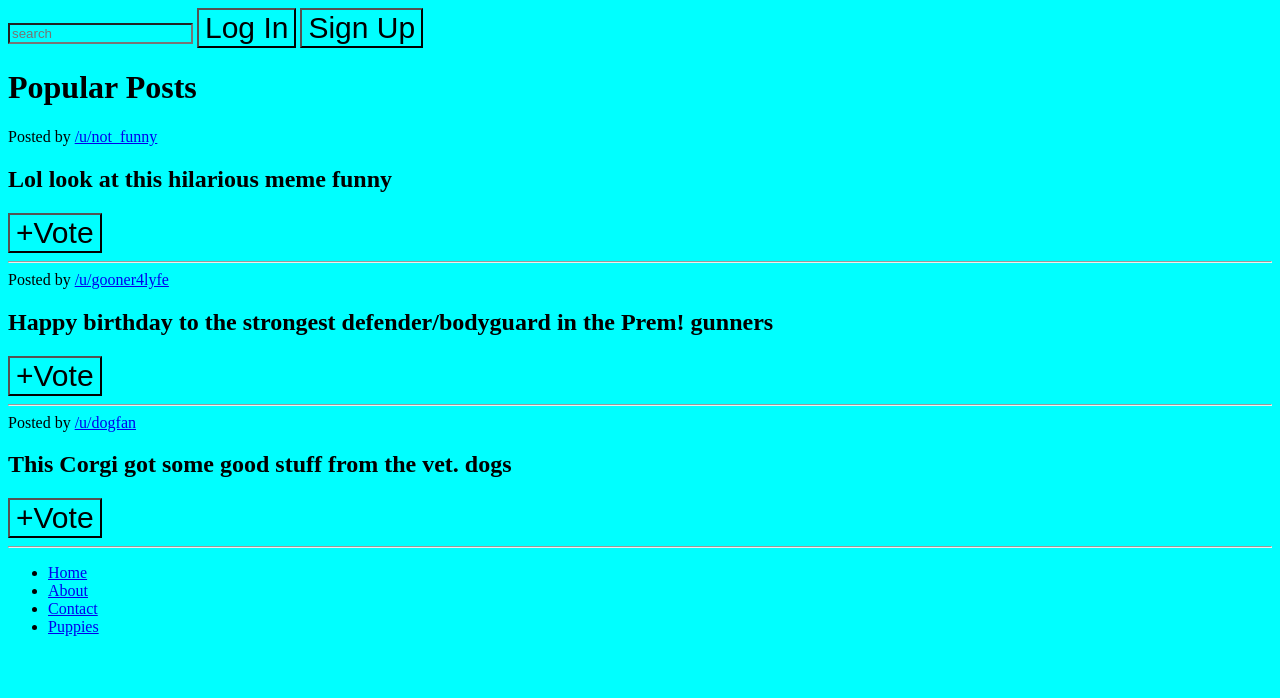
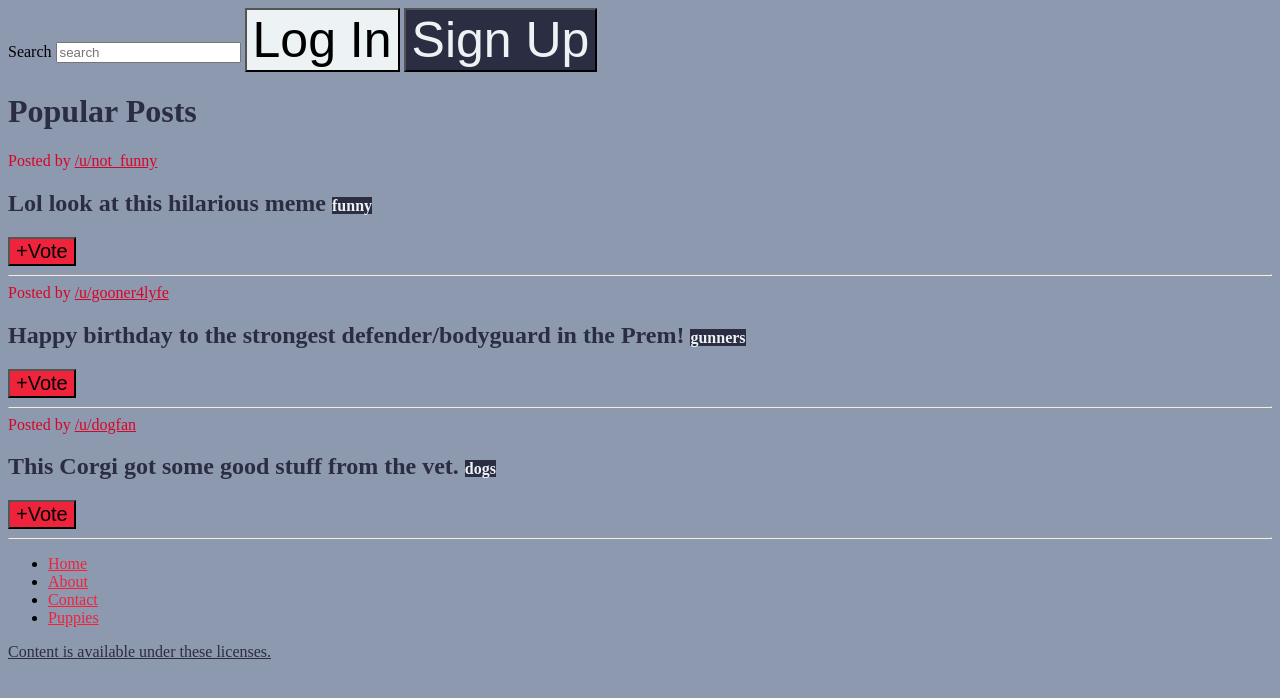
Before and after one commit to viktorignatov/web-dev-bootcamp, a plain HTML site: page CSS_Selectors/starter.html in a window 1280 px wide. Drawn offline with Linux system fonts and the light colour scheme.

Commit message:
CSS Selectors updated

```diff
--- a/CSS_Selectors/app.css
+++ b/CSS_Selectors/app.css
@@ -1,7 +1,48 @@
-* {
+/* * {
     background-color: aqua;
+} */
+
+body {
+    background-color: #8d99ae;
 }
 
 button {
-    font-size: 30px;
+    font-size: 50px;
+    background-color: #edf2f4;
 }
+
+h1, h2 {
+    color: #2b2d42;
+}
+
+#signup {
+    background-color: #2b2d42;
+    color: #edf2f4;
+}
+
+span {
+    color: #d90429;
+}
+
+.tag {
+    background-color: #2b2d42;
+    color: #edf2f4;
+    font-size: 16px;
+}
+
+footer a {
+    color: #ef233c;
+}
+
+.post a {
+    color: #d90429;
+}
+
+h2 + button {
+    font-size: 20px;
+    background-color: #ef233c;
+}
+
+footer > a {
+    color: #2b2d42;
+}
--- a/CSS_Selectors/starter.html
+++ b/CSS_Selectors/starter.html
@@ -9,30 +9,34 @@
 
   <body>
     <nav>
-      <input type="text" placeholder="search" />
+      <label for="search">Search</label>
+      <input type="text" placeholder="search" id="search" />
       <button>Log In</button>
-      <button>Sign Up</button>
+      <button id="signup">Sign Up</button>
     </nav>
     <main>
       <h1>Popular Posts</h1>
-      <section>
+      <section class="post">
         <span>Posted by <a href="#213adas">/u/not_funny</a></span>
-        <h2>Lol look at this hilarious meme <span>funny</span></h2>
+        <h2>Lol look at this hilarious meme <span class="tag">funny</span></h2>
         <button>+Vote</button>
         <hr />
       </section>
-      <section>
+      <section class="post">
         <span>Posted by <a href="#345adas">/u/gooner4lyfe</a></span>
         <h2>
           Happy birthday to the strongest defender/bodyguard in the Prem!
-          <span>gunners</span>
+          <span class="tag">gunners</span>
         </h2>
         <button>+Vote</button>
         <hr />
       </section>
-      <section>
+      <section class="post">
         <span>Posted by <a href="#981adas">/u/dogfan</a></span>
-        <h2>This Corgi got some good stuff from the vet. <span>dogs</span></h2>
+        <h2>
+          This Corgi got some good stuff from the vet.
+          <span class="tag">dogs</span>
+        </h2>
         <button>+Vote</button>
         <hr />
       </section>
@@ -54,6 +58,7 @@
           </li>
         </ul>
       </nav>
+      <a href="#license">Content is available under these licenses.</a>
     </footer>
   </body>
 </html>
```
